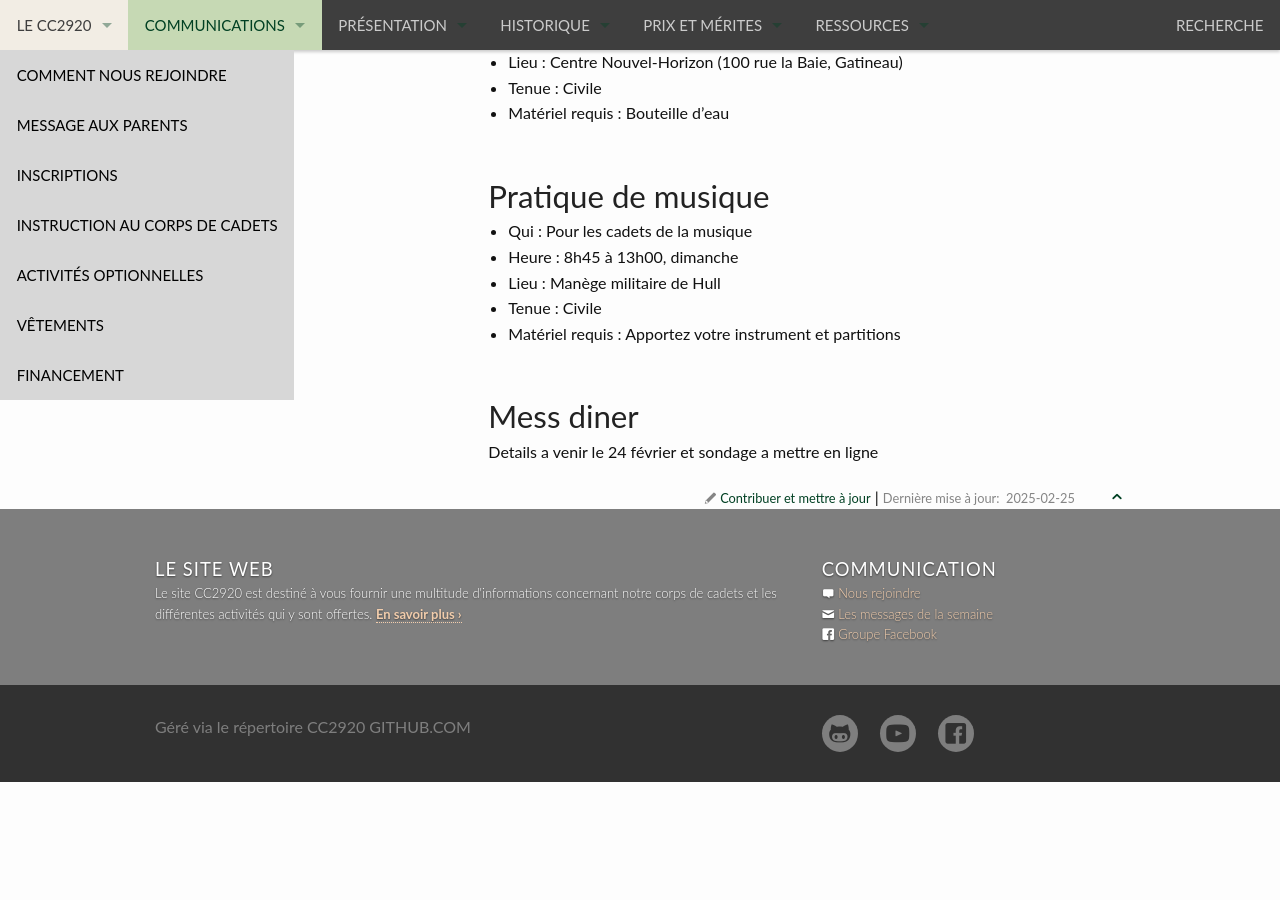
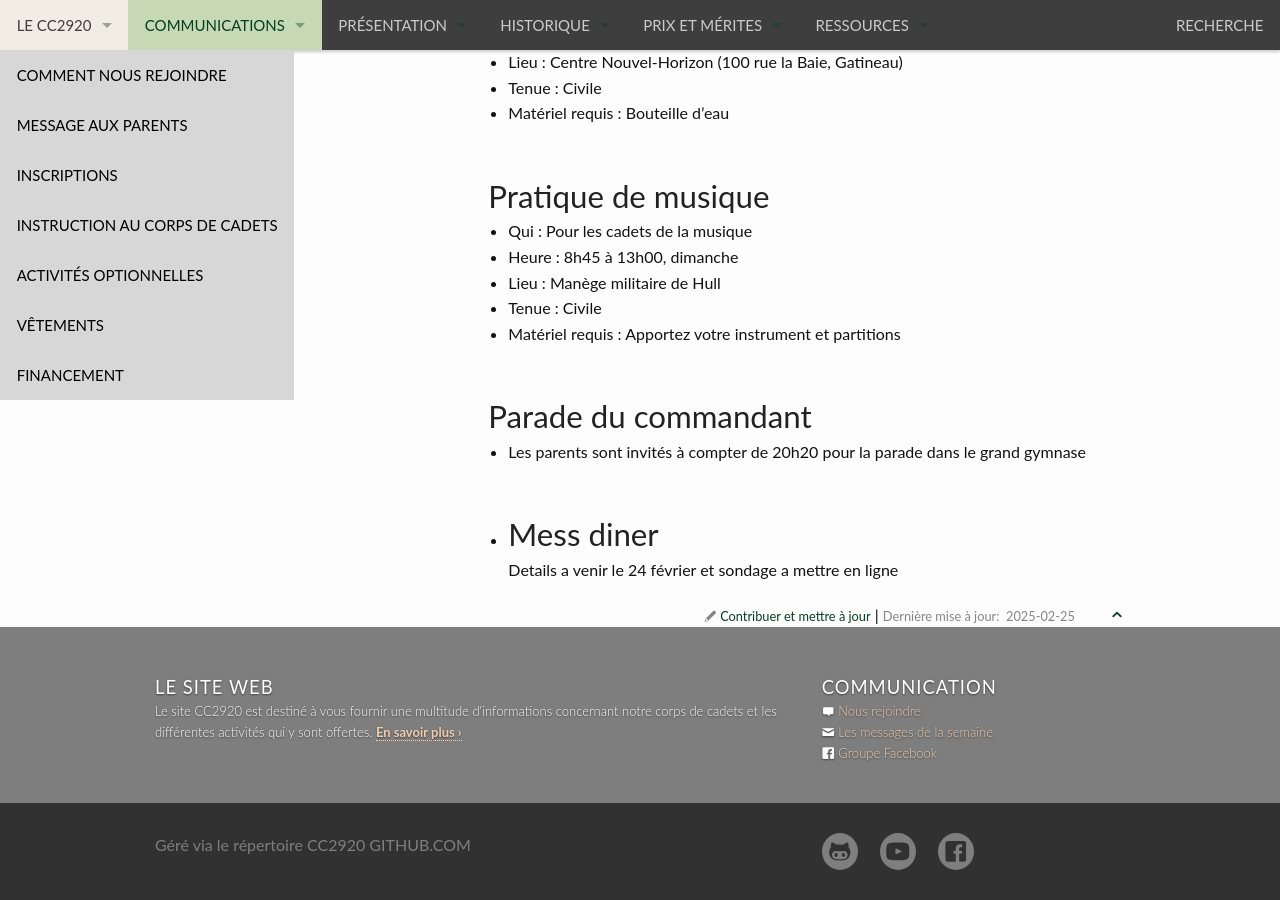
Before and after one commit to CC2920/web, a Jekyll site: the page built from _communications/messages.md, in a window 1280 px wide and 900 px high, scrolled down 1479 px. Built offline with Jekyll 4.4.1, drawn with Linux system fonts in a browser that asks for light colours; before the commit the page ends 2261 px from its top, so only the background shows below that.

Commit message:
Messages semaine du 23 février

```diff
--- a/_communications/messages.md
+++ b/_communications/messages.md
@@ -61,5 +61,9 @@ Si vous êtes absent le vendredi soir, vous devez envoyer un courriel à l'adres
 - Tenue : Civile
 - Matériel requis : Apportez votre instrument et partitions
 
-## Mess diner
+## Parade du commandant
+
+- Les parents sont invités à compter de 20h20 pour la parade dans le grand gymnase
+
+- ## Mess diner
 Details a venir le 24 février et sondage a mettre en ligne
```
